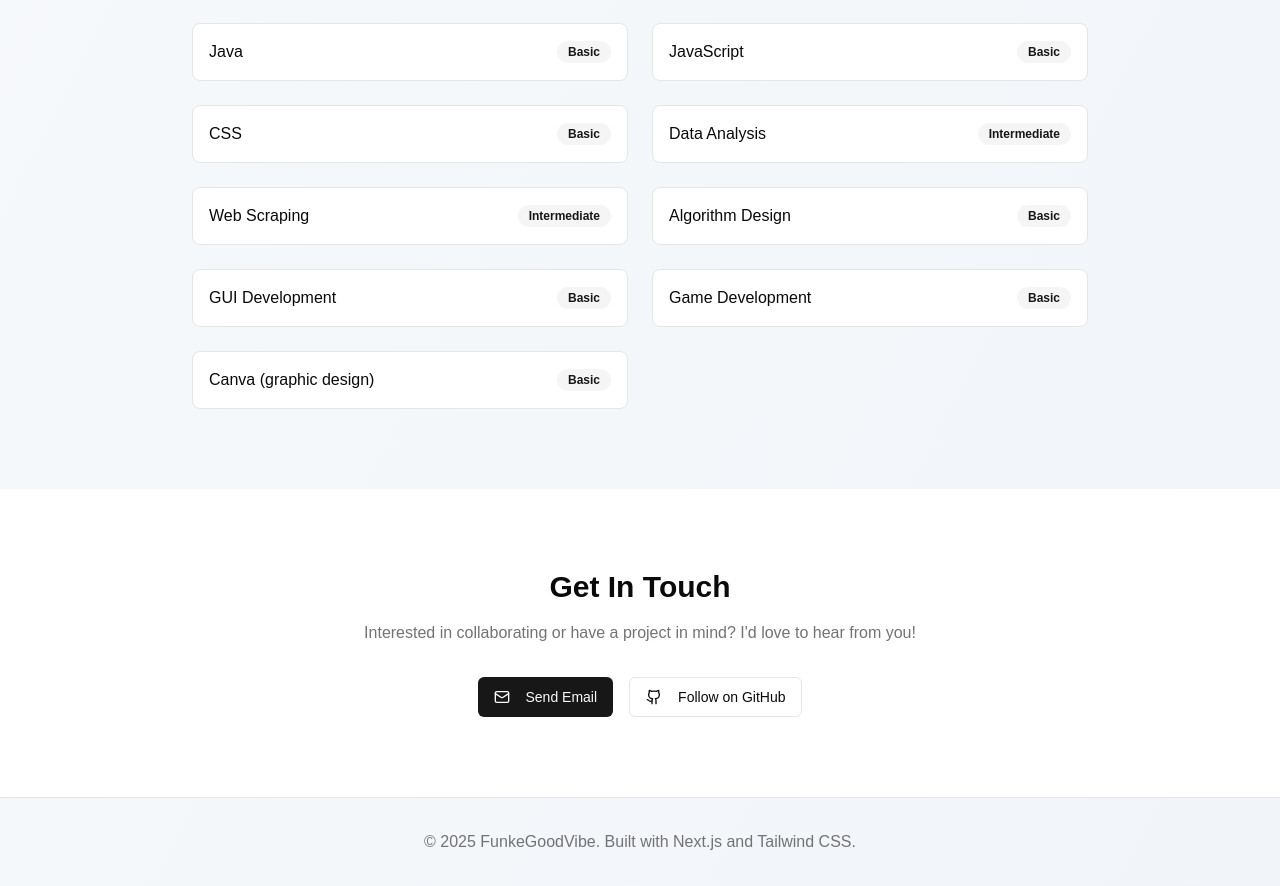
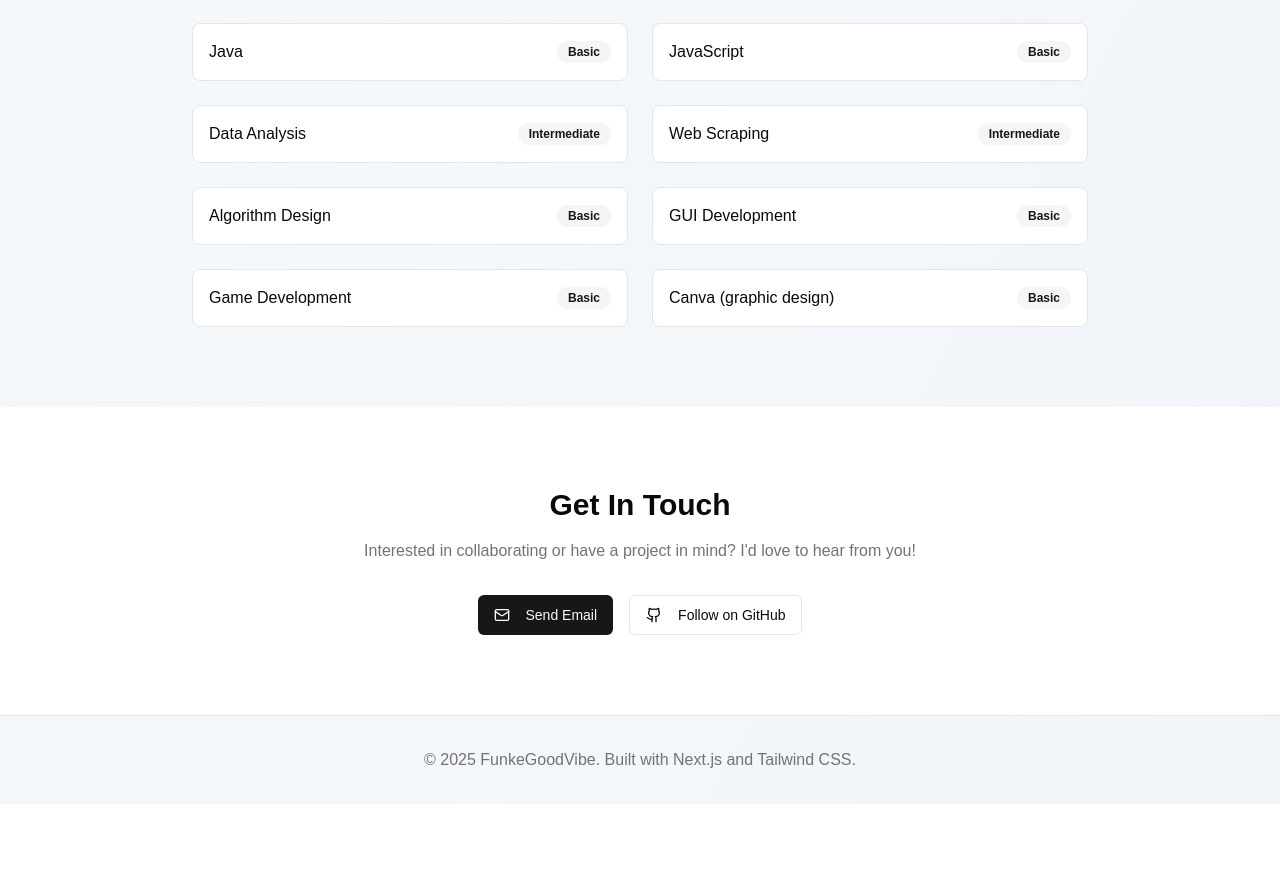
Before and after one commit to FunkeGoodVibe/funkegoodvibe.github.io, a Next.js app: page / in a window 1280 px wide. Shown: the part 1586-2472 px from the top of the page. After the commit the page ends 2390 px from the top, so only its background shows below. Built offline with nearby package versions, Linux system fonts and the light colour scheme.

Commit message:
update skills

```diff
--- a/app/page.tsx
+++ b/app/page.tsx
@@ -67,13 +67,12 @@ export default function Portfolio() {
     { name: "Natural Language Processing", level: "Basic"},
     { name: "Java", level: "Basic" },
     { name: "JavaScript", level: "Basic" },
-    { name: "CSS", level: "Basic" },
     { name: "Data Analysis", level: "Intermediate" },
     { name: "Web Scraping", level: "Intermediate" },
     { name: "Algorithm Design", level: "Basic" },
     { name: "GUI Development", level: "Basic" },
     { name: "Game Development", level: "Basic" },
-    { name: "Canva (graphic design)", level: "Basic" },
+    { name: "Canva (graphic design)", level: "Basic" }
   ]
 
   return (
```
